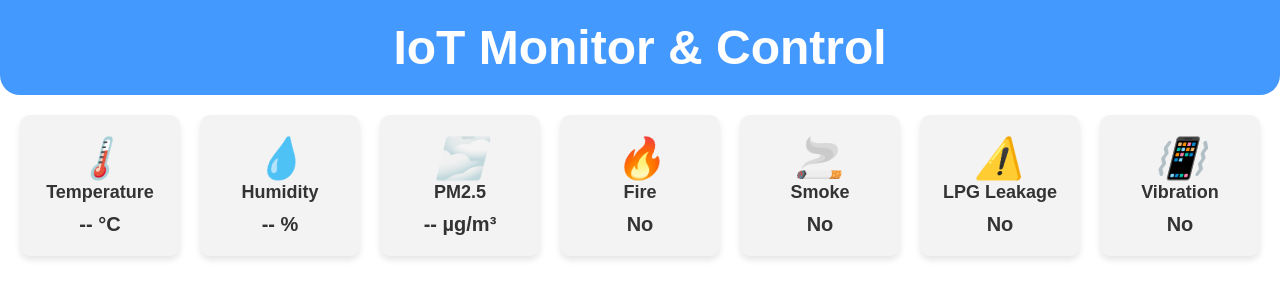
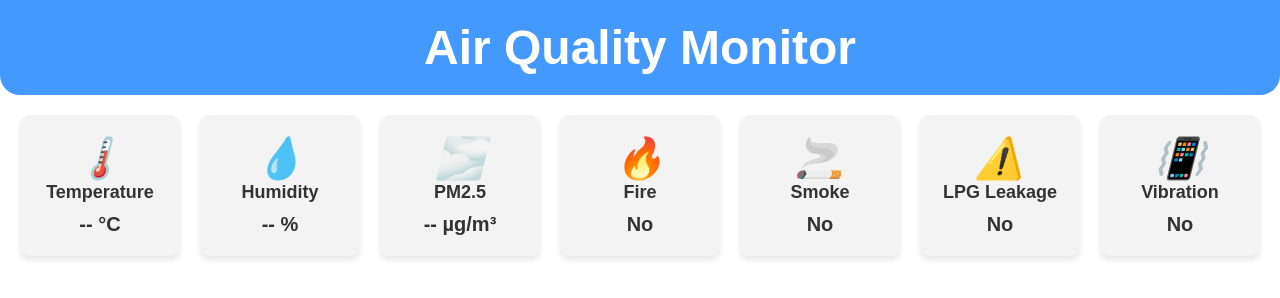
Before and after one commit to chaudharinikhil201/air-quality-index, a plain HTML site: page index.html in a window 1280 px wide. Drawn offline with Linux system fonts and the light colour scheme; no server answers.

Commit message:
Update index.html

```diff
--- a/index.html
+++ b/index.html
@@ -127,7 +127,7 @@
 </head>
 <body>
     <header>
-        <h1>IoT Monitor & Control</h1>
+        <h1>Air Quality Monitor</h1>
     </header>
 
     <main>
```
